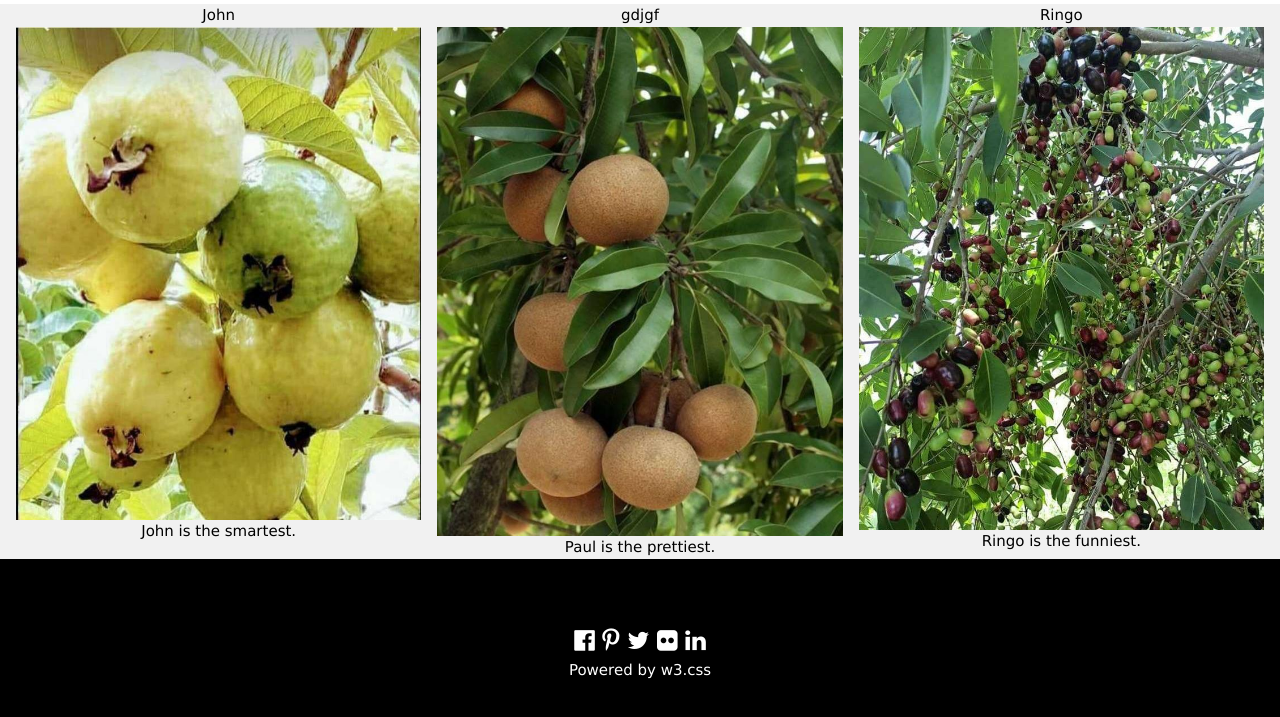
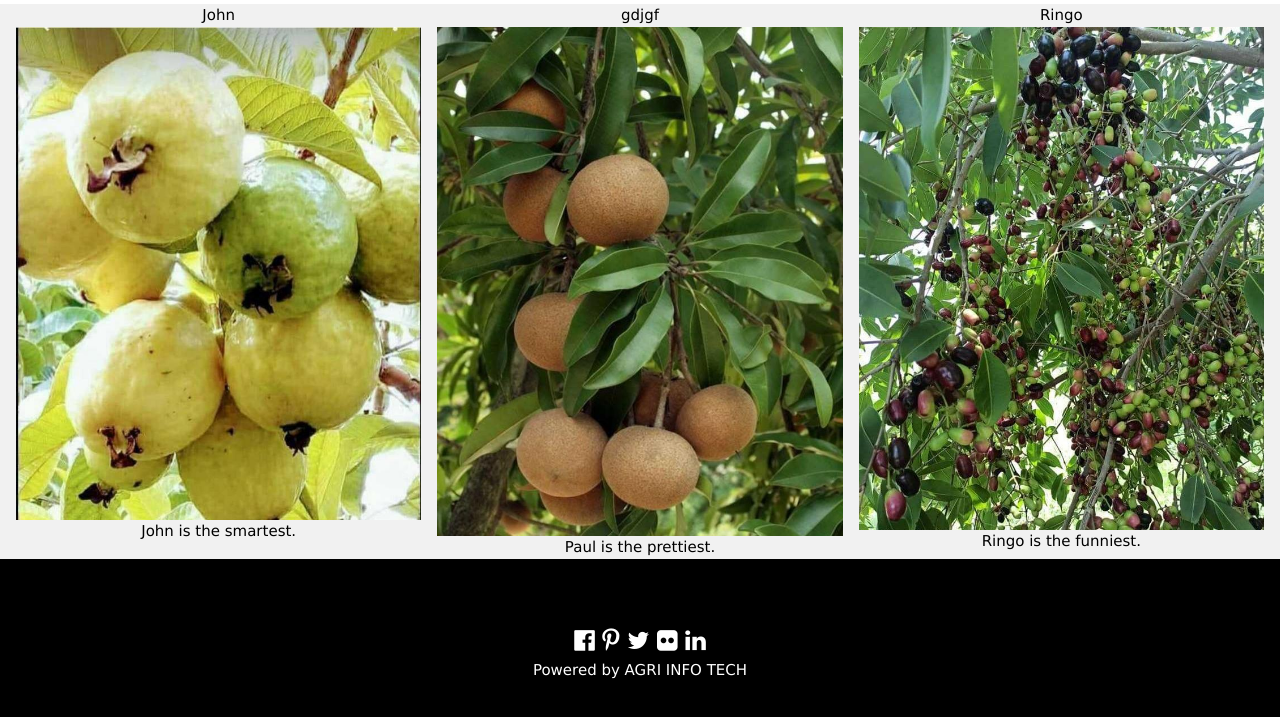
Before and after one commit to DanduTirumalesh/Agri-Info-Tech, a plain HTML site: page index.html in a window 1280 px wide. Shown: the part 977-1694 px from the top of the page. Drawn offline with nearby package versions, Linux system fonts and the light colour scheme.

Commit message:
Update index.html

```diff
--- a/index.html
+++ b/index.html
@@ -207,7 +207,7 @@ style="width:100%" height="420px">
 <a href="#"><i class="fa fa-flickr"></i></a>
 <a href="#"><i class="fa fa-linkedin"></i></a>
 <p class="w3-medium">
-Powered by <a href="https://www.w3schools.com/w3css/default.asp" target="_blank">w3.css</a>
+Powered by <a>AGRI INFO TECH</a>
 </p>
 </footer>
 
```
